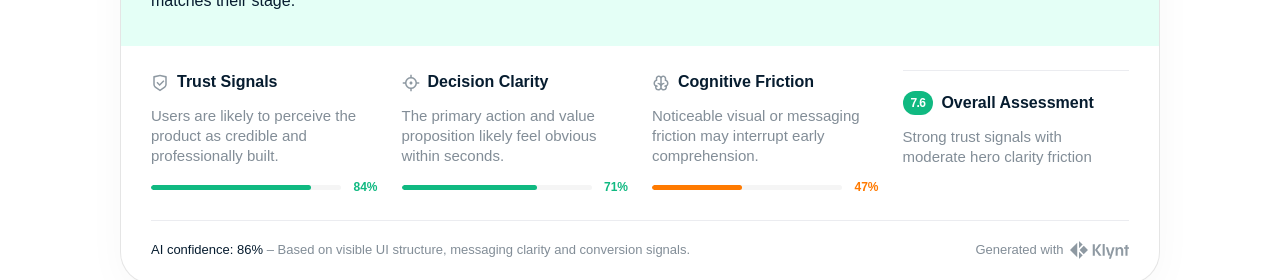
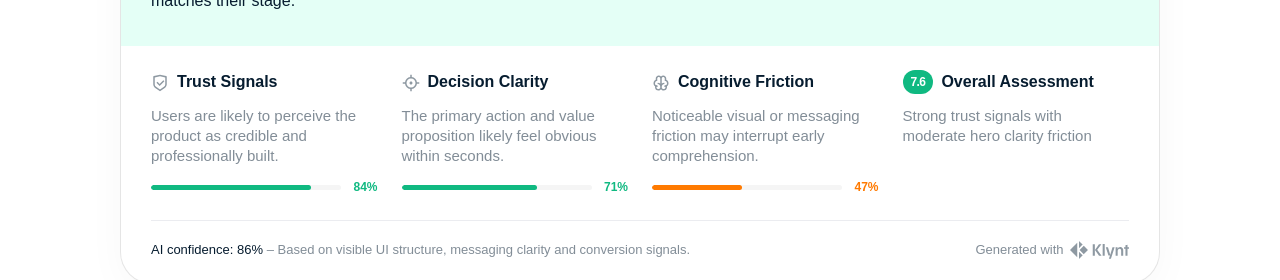
Before and after one commit to samarenkovdmitry/Klynt, a Next.js app: page /report/29e49814-abac-4211-a226-a05dae07a710 in a window 1280 px wide. Shown: the part 500-780 px from the top of the page. Built offline with nearby package versions, Linux system fonts and the light colour scheme; no server answers; a web font is replaced by a local one.

Commit message:
Report page some fixes

```diff
--- a/components/report/ReportCtaSection.tsx
+++ b/components/report/ReportCtaSection.tsx
@@ -1,4 +1,4 @@
-import { RiArrowRightUpLine, RiDownload2Line } from "@remixicon/react";
+import { RiArrowRightUpLine, RiShare2Line } from "@remixicon/react";
 
 type ReportCtaSectionProps = {
   onRerun: () => void;
@@ -35,7 +35,7 @@ export function ReportCtaSection({ onRerun, onExport }: ReportCtaSectionProps) {
             onClick={onExport}
             className="inline-flex h-[52px] w-full items-center justify-center gap-2 rounded-full border border-[rgba(6,28,47,0.14)] bg-white px-6 text-[15px] font-semibold text-[var(--ink-primary)] transition hover:bg-[#F8FAFC] sm:w-auto"
           >
-            <RiDownload2Line size={18} aria-hidden />
+            <RiShare2Line size={18} aria-hidden />
             Export PDF
           </button>
         </div>
--- a/components/report/ReportHeroSummary.tsx
+++ b/components/report/ReportHeroSummary.tsx
@@ -217,7 +217,7 @@ export function ReportHeroSummary({
                 description={frictionDescription}
               />
 
-              <div className="flex min-w-0 flex-col border-t border-[rgba(32,52,94,0.09)] pt-4 md:h-full md:pt-5">
+              <div className="flex min-w-0 flex-col border-t border-[rgba(32,52,94,0.09)] md:border-t-0 md:h-full">
                 <div className="flex items-center gap-2">
                   <span
                     className="inline-flex h-6 min-w-[30px] items-center justify-center rounded-full px-2 text-[12px] font-bold leading-none tracking-[-0.05em] text-white"
```
